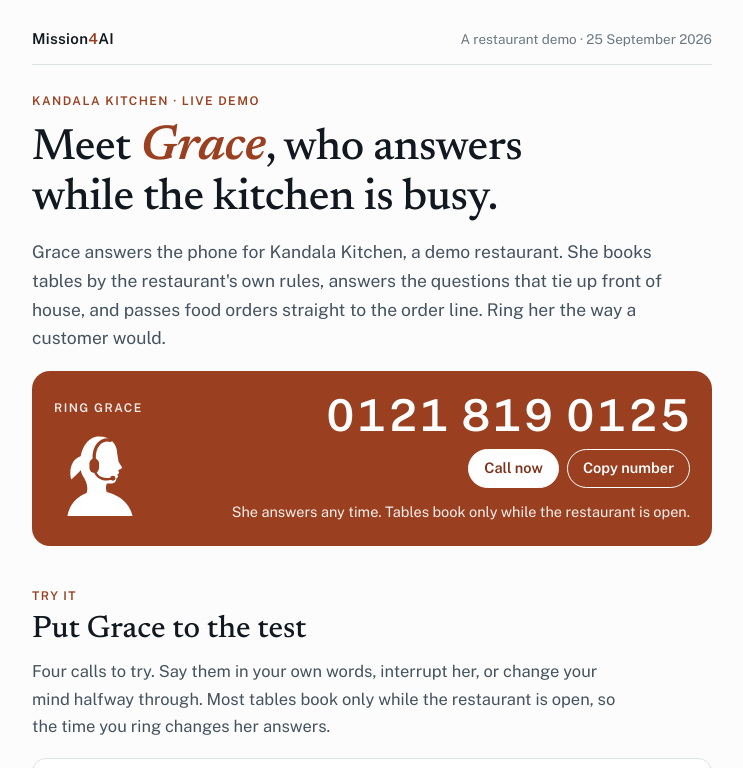
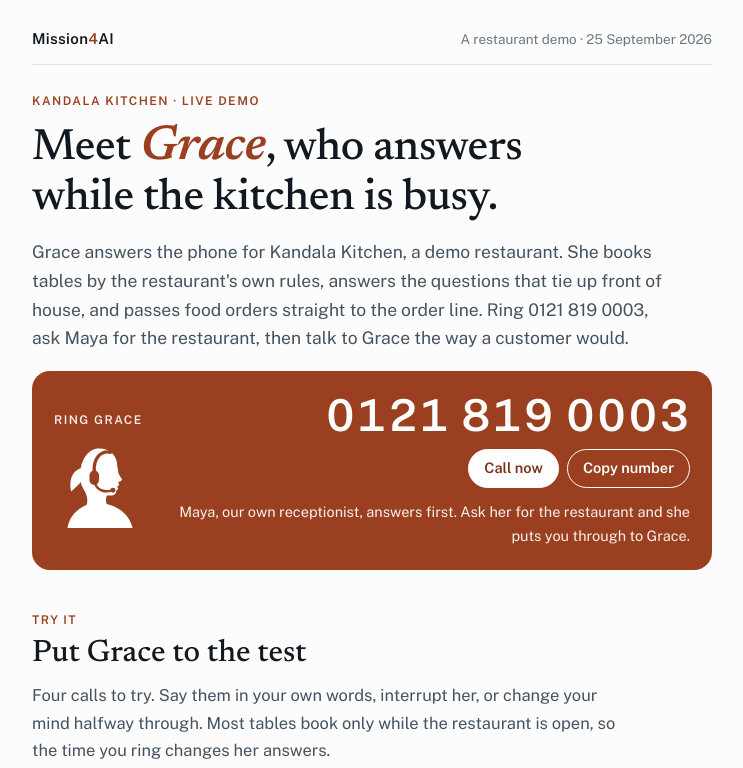
Before and after one commit to nbavananthan29/mission4ai-demos, a plain HTML site: page kandala-kitchen/index.html in a window 1280 px wide. Shown: the top 768 px of the page, without its empty margins (268-1011 px from the left). Drawn offline with nearby package versions, Linux system fonts and the light colour scheme.

Commit message:
Kandala Kitchen demo page: ring 0121 819 0003 and ask Maya for the restaurant

```diff
--- a/kandala-kitchen/index.html
+++ b/kandala-kitchen/index.html
@@ -302,7 +302,7 @@ footer { font-size: 12.5px; color: var(--ink-faint); line-height: 1.6; border-to
     <div class="intro">
       <p class="eyebrow">Kandala Kitchen · live demo</p>
       <h1>Meet <span class="name">Grace</span>, who answers while the kitchen is busy.</h1>
-      <p class="lede">Grace answers the phone for Kandala Kitchen, a demo restaurant. She books tables by the restaurant's own rules, answers the questions that tie up front of house, and passes food orders straight to the order line. Ring her the way a customer would.</p>
+      <p class="lede">Grace answers the phone for Kandala Kitchen, a demo restaurant. She books tables by the restaurant's own rules, answers the questions that tie up front of house, and passes food orders straight to the order line. Ring 0121 819 0003, ask Maya for the restaurant, then talk to Grace the way a customer would.</p>
     </div>
 
     <div class="dial" aria-label="Demo phone number">
@@ -321,12 +321,12 @@ footer { font-size: 12.5px; color: var(--ink-faint); line-height: 1.6; border-to
         </svg>
       </div>
       <div class="dial-right">
-        <a class="dial-number" href="tel:+441218190125" id="number">0121 819 0125</a>
+        <a class="dial-number" href="tel:+441218190003" id="number">0121 819 0003</a>
         <div class="dial-actions">
-          <a class="btn solid" href="tel:+441218190125">Call now</a>
+          <a class="btn solid" href="tel:+441218190003">Call now</a>
           <button class="btn" type="button" id="copy">Copy number</button>
         </div>
-        <p class="dial-note">She answers any time. Tables book only while the restaurant is open.</p>
+        <p class="dial-note">Maya, our own receptionist, answers first. Ask her for the restaurant and she puts you through to Grace.</p>
       </div>
     </div>
   </div>
@@ -462,7 +462,7 @@ footer { font-size: 12.5px; color: var(--ink-faint); line-height: 1.6; border-to
   }
   btn.addEventListener('click', function () {
     try {
-      navigator.clipboard.writeText('01218190125').then(function () {
+      navigator.clipboard.writeText('01218190003').then(function () {
         show('Number copied');
       }, function () { selectNumber(); show('Number selected, copy it from here'); });
     } catch (e) { selectNumber(); show('Number selected, copy it from here'); }
```
